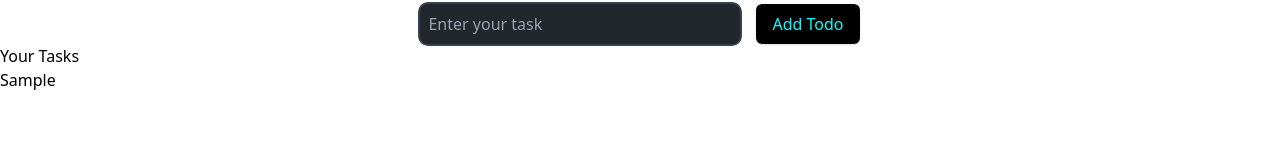
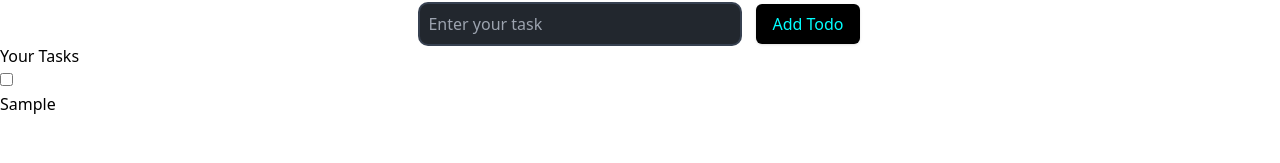
Before and after one commit to bolanpartik/task-expo, a React (Vite) app: page / in a window 1280 px wide. Both pictures are taken after typing "Sample" into the empty fields and a click on the button "Add Todo". Shown: the part 136-299 px from the top of the page. Built offline with nearby package versions, Linux system fonts and the light colour scheme.

Commit message:
add checkbox to show to status of todo

```diff
--- a/src/components/TodoItem.jsx
+++ b/src/components/TodoItem.jsx
@@ -7,6 +7,10 @@ export default function TodoItem({ allTodos, id, setAllTodos }) {
 
     return (
         <div>
+            <input
+                type="checkbox"
+                checked={isTodoCompleted}
+            />
             <p>{currTodo.title}</p>
         </div>
     )
```
